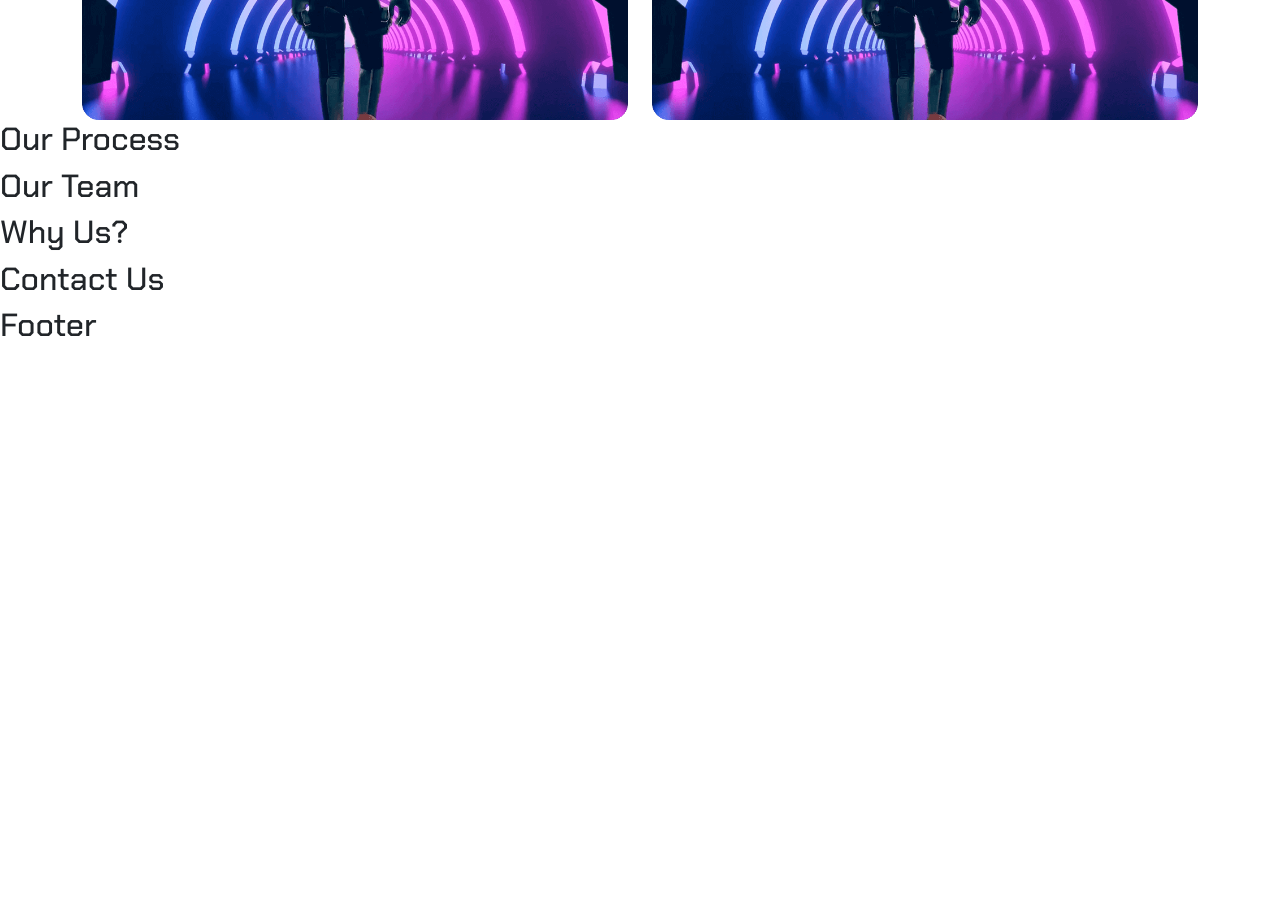
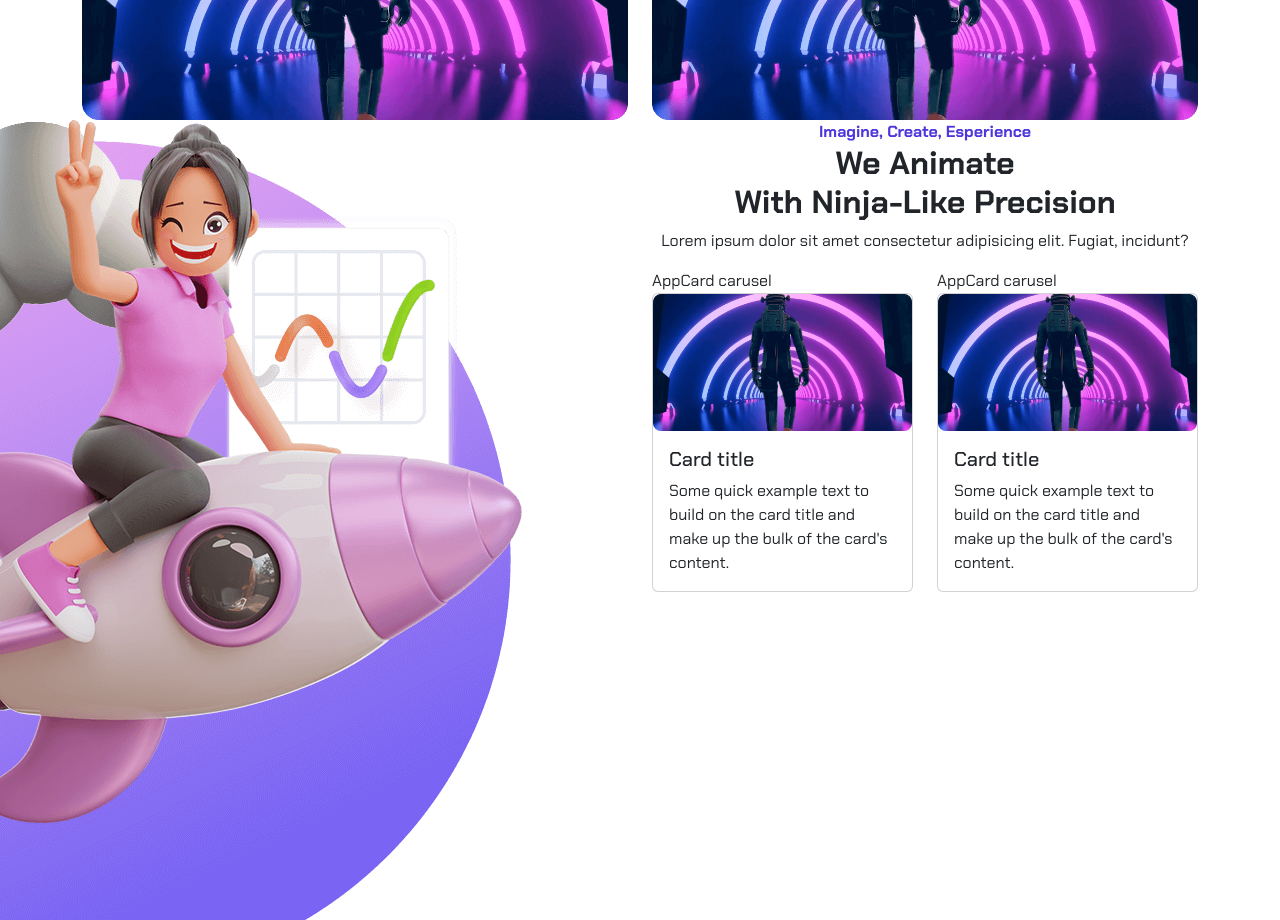
Before and after one commit to burillu/proj-html-vuejs, a Vue app: page / in a window 1280 px wide. Shown: the part 2640-3560 px from the top of the page. Before the commit the page ends 2992 px from the top, so only its background shows below. Built offline with nearby package versions, Linux system fonts and the light colour scheme.

Commit message:
add content and card

```diff
--- a/src/components/main/AppOurProcess.vue
+++ b/src/components/main/AppOurProcess.vue
@@ -1,13 +1,41 @@
 <template>
-    <div>
-        <h2>Our Process</h2>
+    <div class="container">
+        <div class="row">
+            <div class="col-6">
+                <img :src="'./images/process-thumb.png'" alt="process-thumb">
+            </div>
+            <div class="col-6">
+                <AppTitleSection />
+                <div class="row">
+                    <div v-for="item in 2" class="col-6">
+                        AppCard carusel
+                        <AppCard />
+                    </div>
+
+                </div>
+            </div>
+        </div>
+
     </div>
 </template>
 
 <script>
+import AppCard from './AppCard.vue';
+import AppTitleSection from './AppTitleSection.vue';
+
 export default {
-    name: 'AppOurProcess'
+    name: "AppOurProcess",
+    components: { AppTitleSection, AppCard }
 }
 </script>
 
-<style lang="scss" scoped></style>
+<style lang="scss" scoped>
+div.container {
+    position: relative;
+
+    img {
+        position: absolute;
+        left: -35%;
+    }
+}
+</style>
```
